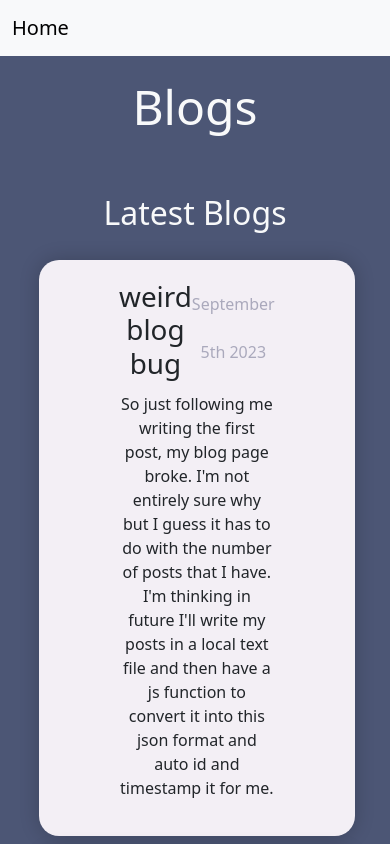
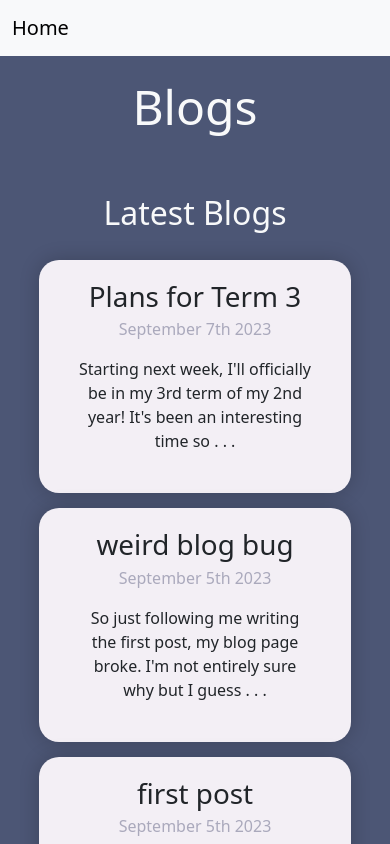
Before and after one commit to joonhyoo/personal-react, a React (Vite) app: page /blogs in a window 390 px wide. Shown: the top 844 px of the page. Built offline with nearby package versions, Linux system fonts and the light colour scheme.

Commit message:
Fixed blog-preview style on mobile and implemented dynamic display for the post

```diff
--- a/src/assets/posts/blog.json
+++ b/src/assets/posts/blog.json
@@ -10,5 +10,11 @@
     "content": "So just following me writing the first post, my blog page broke. I'm not entirely sure why but I guess it has to do with the number of posts that I have. I'm thinking in future I'll write my posts in a local text file and then have a js function to convert it into this json format and auto id and timestamp it for me.",
     "date": "September 5th 2023",
     "id": 2
+  },
+  {
+    "title": "Plans for Term 3",
+    "content": "Starting next week, I'll officially be in my 3rd term of my 2nd year! It's been an interesting time so far as a student, I've learnt lots and have aims to do even better next term than I did this time round. I'm hoping to invest more time to be curious and come out of it being able to apply the new techniques I've learnt to my own projects like GymDolphin and others that are in the planning stages.\n In terms of concrete goals, I'd like to HD both and also directly use what I've learnt.",
+    "date": "September 7th 2023",
+    "id": 3
   }
 ]
--- a/src/components/Post.tsx
+++ b/src/components/Post.tsx
@@ -1,4 +1,4 @@
-import { useNavigate } from "react-router-dom";
+import { useState } from "react";
 import "../styles/post.css";
 
 export interface PostType {
@@ -14,18 +14,24 @@ export interface Props {
 
 function Post(props: Props) {
   const { title, content, date } = props.post;
-  const redirect = useNavigate();
+  const [desc, setContent] = useState(
+    content.split(" ").slice(0, 20).join(" ") + " . . ."
+  );
+  const [isExpanded, setIsExpanded] = useState(false);
+  // handleClick works weird because react updates things after the function is fully run
   function handleClick() {
-    redirect("/blogs");
+    setIsExpanded(!isExpanded);
+    if (isExpanded) {
+      setContent(desc);
+    }
   }
   return (
     <div className="post light" onClick={handleClick}>
       <div className="post-info">
-        <a />
         <h1>{title}</h1>
         <p className="text-misc">{date}</p>
       </div>
-      <p>{content}</p>
+      <div className="post-content">{isExpanded ? content : desc}</div>
     </div>
   );
 }
--- a/src/styles/blog.css
+++ b/src/styles/blog.css
@@ -7,6 +7,6 @@
 
 @media only screen and (min-width: 1000px) {
   .blog-preview {
-    width: 900px;
+    width: 500px;
   }
 }
--- a/src/styles/post.css
+++ b/src/styles/post.css
@@ -1,8 +1,8 @@
 .post {
-  padding: 20px 80px;
   border-radius: 20px;
   box-shadow: 0px 0px 20px rgba(0, 0, 0, 0.2);
   transition: all 150ms ease-in-out;
+  height: fit-content;
 }
 
 .post:hover {
@@ -11,7 +11,10 @@
 }
 
 .post-info {
-  display: grid;
-  grid-template-columns: 1fr 2fr 1fr;
-  line-height: 3em;
+  margin: 20px 0px;
+  line-height: 1em;
 }
+
+.post-content {
+  margin: 20px 40px 40px;
+}
```
